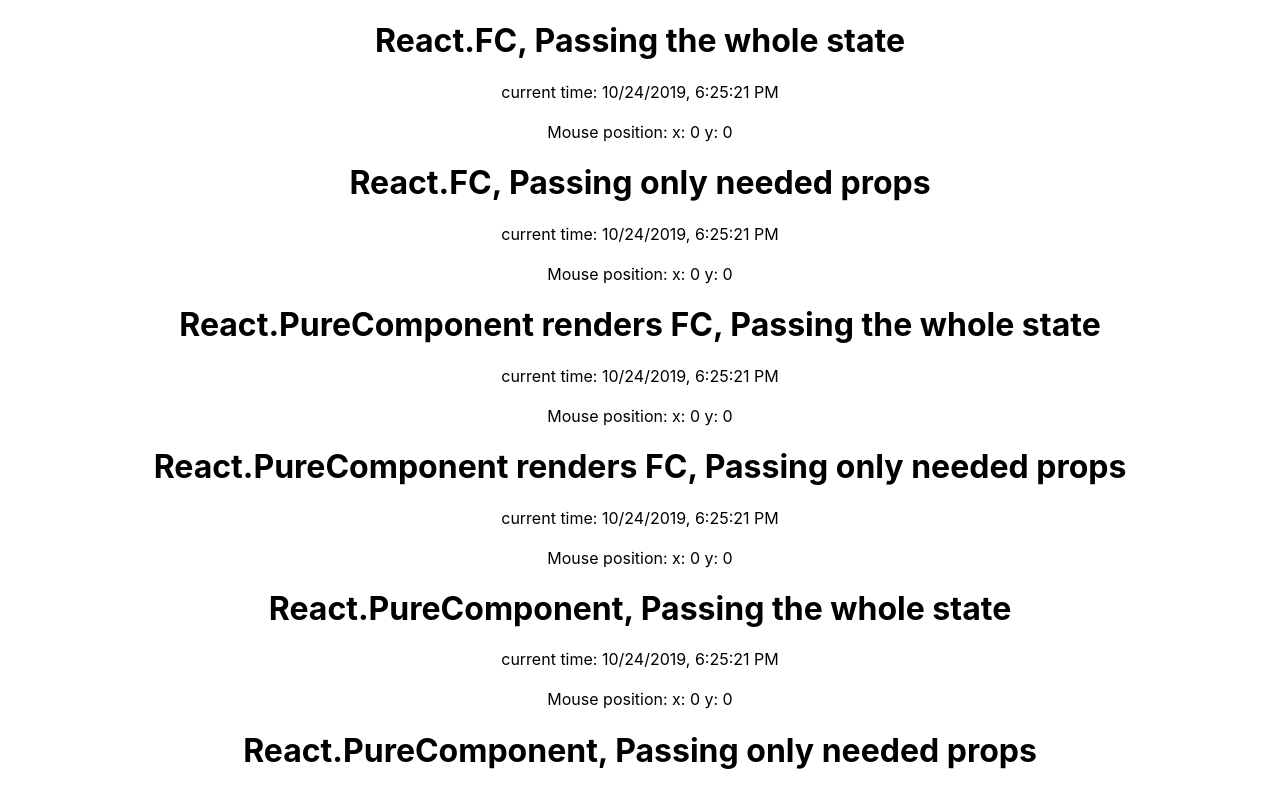
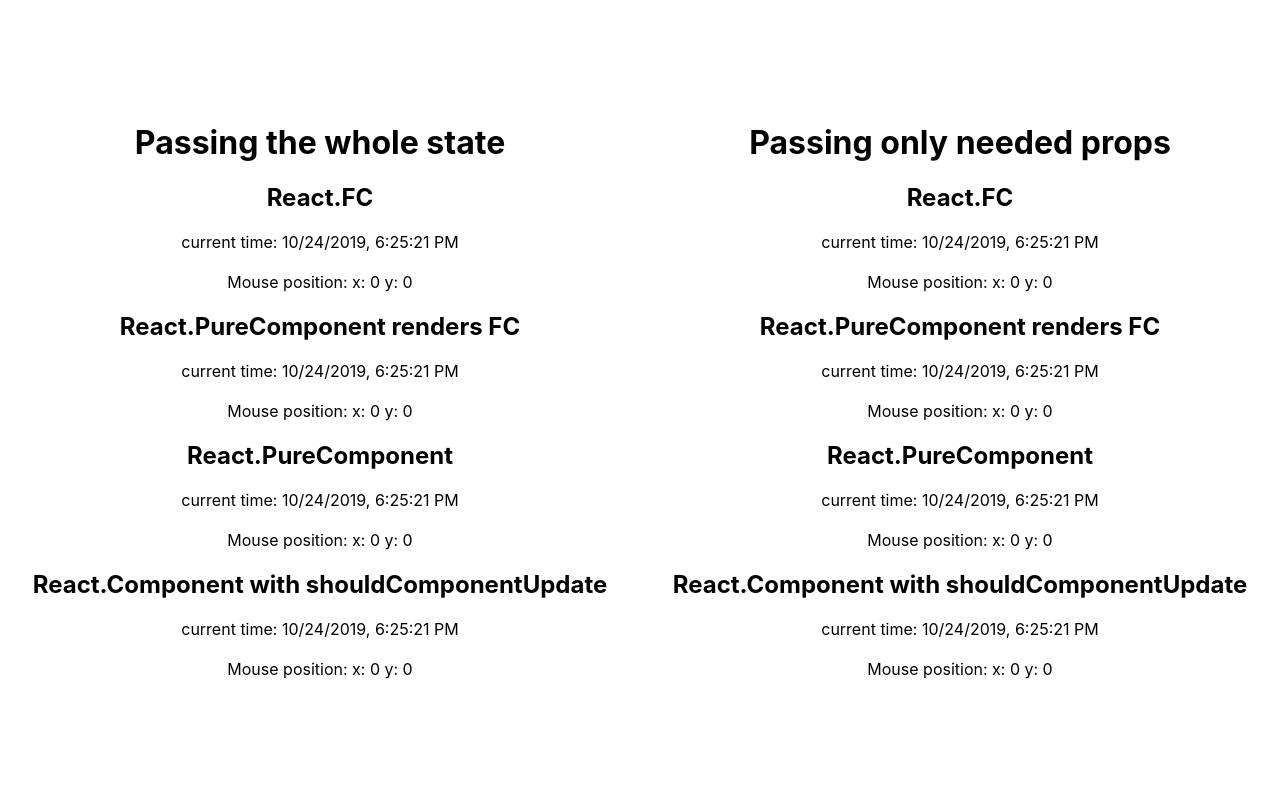
Before and after one commit to smoralesd/react-rendering-exploration, a React (Create React App) app: page / in a window 1280 px wide. Shown: the top 792 px of the page. Built offline with nearby package versions, Linux system fonts and the light colour scheme.

Commit message:
use to column layout to facilitate visualizing the react render updates

```diff
--- a/src/App.css
+++ b/src/App.css
@@ -1,6 +1,9 @@
 .App {
   text-align: center;
   height: 100vh;
+
+  display: flex;
+  align-items: center;
 }
 
 .App-logo {
@@ -22,6 +25,10 @@
   color: #09d3ac;
 }
 
-div {
+.App div {
   margin: 20px
 }
+
+.App > div {
+  flex: 1;
+}
--- a/src/App.tsx
+++ b/src/App.tsx
@@ -35,30 +35,36 @@ export default class App extends React.Component<{}, AppState> {
     public render() {
         return (
             <div className="App" onMouseMove={this.onMouseOver}>
-        <h1>React.FC, Passing the whole state</h1>
+                <div className="left">
+                    <h1>Passing the whole state</h1>
+                    <h2>React.FC</h2>
                     <CurrentTimeFC {...this.state} />
                     <MouseTrackerFC {...this.state} />
-        <h1>React.FC, Passing only needed props</h1>
+                    <h2>React.PureComponent renders FC</h2>
+                    <CurrentTimePC2FC {...this.state} />
+                    <MouseTrackerPC2FC {...this.state} />
+                    <h2>React.PureComponent</h2>
+                    <CurrentTimePC {...this.state} />
+                    <MouseTrackerPC {...this.state} />
+                    <h2>React.Component with shouldComponentUpdate</h2>
+                    <CurrentTimeSU {...this.state} />
+                    <MouseTrackerSU {...this.state} />
+                </div>
+                <div className="right">
+                    <h1>Passing only needed props</h1>
+                    <h2>React.FC</h2>
                     <CurrentTimeFC currentTime={this.state.currentTime} />
                     <MouseTrackerFC mousePosition={this.state.mousePosition} />
-        <h1>React.PureComponent renders FC, Passing the whole state</h1>
-        <CurrentTimePC2FC {...this.state} />
-        <MouseTrackerPC2FC {...this.state} />
-        <h1>React.PureComponent renders FC, Passing only needed props</h1>
+                    <h2>React.PureComponent renders FC</h2>
                     <CurrentTimePC2FC currentTime={this.state.currentTime} />
                     <MouseTrackerPC2FC mousePosition={this.state.mousePosition} />
-        <h1>React.PureComponent, Passing the whole state</h1>
-        <CurrentTimePC {...this.state} />
-        <MouseTrackerPC {...this.state} />
-        <h1>React.PureComponent, Passing only needed props</h1>
+                    <h2>React.PureComponent</h2>
                     <CurrentTimePC currentTime={this.state.currentTime} />
                     <MouseTrackerPC mousePosition={this.state.mousePosition} />
-        <h1>React.Component with shouldComponentUpdate, Passing the whole state</h1>
-        <CurrentTimeSU {...this.state}/>
-        <MouseTrackerSU {...this.state} />
-        <h1>React.Component with shouldComponentUpdate, Passing only needed props</h1>
-        <CurrentTimeSU currentTime={this.state.currentTime}/>
+                    <h2>React.Component with shouldComponentUpdate</h2>
+                    <CurrentTimeSU currentTime={this.state.currentTime} />
                     <MouseTrackerSU mousePosition={this.state.mousePosition} />
+                </div>
             </div>
         );
     }
```
Lines whose indentation alone changed are shown as unchanged.
